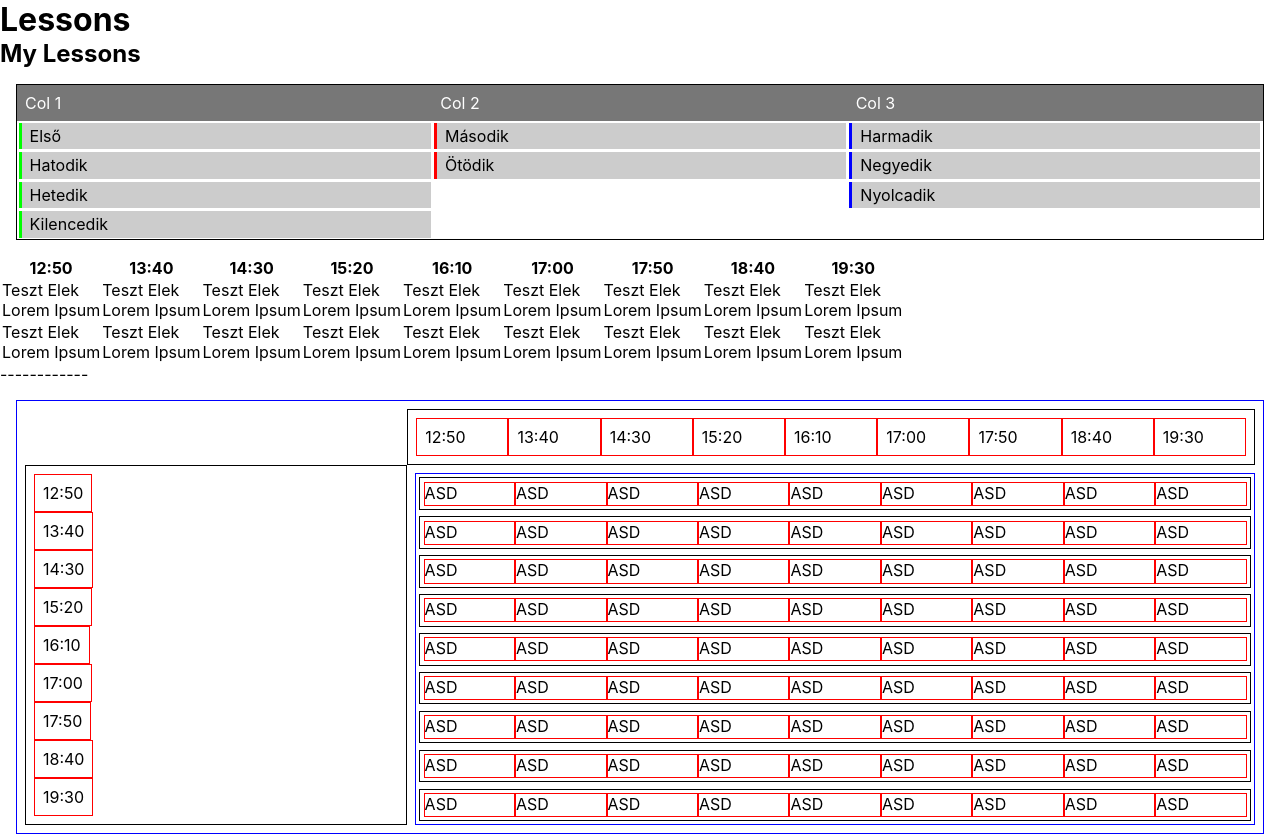
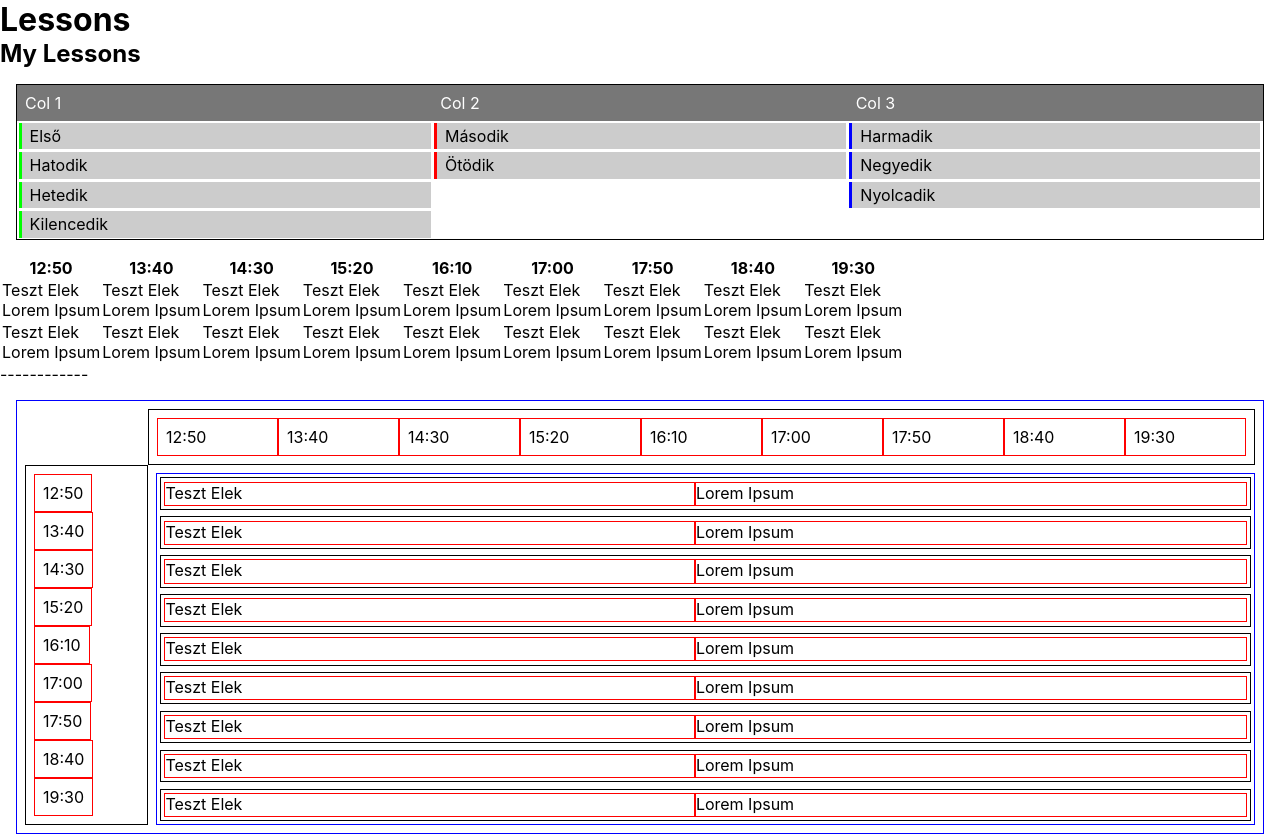
Before and after one commit to kragmar/angular-student-scheduler, an Angular app: page / in a window 1280 px wide. Built offline with nearby package versions, Linux system fonts and the light colour scheme.

Commit message:
1 file modified

```diff
--- a/src/app/weekly-schedule/table/table.component.css
+++ b/src/app/weekly-schedule/table/table.component.css
@@ -1,6 +1,6 @@
 .table {
   display: grid;
-  grid-template-columns: .1fr .9;
+  grid-template-columns: .1fr .9fr;
   grid-template-areas:
     ". header-top"
     "header-side body";
@@ -45,7 +45,7 @@
 }
 
 .table__body__row {
-  display: flex;
+  display: grid;
   border: .1em solid #000;
   padding: .2em;
   margin: .2em;
@@ -55,3 +55,11 @@
   border: .1em solid #f00;
   width: 100%;
 }
+
+.table__body__row__cell--col1 {
+  grid-column: 1;
+}
+
+.table__body__row__cell--col2 {
+  grid-column: 2
+}
--- a/src/app/weekly-schedule/table/table.component.html
+++ b/src/app/weekly-schedule/table/table.component.html
@@ -25,7 +25,19 @@
   </div>
   <div class="table__body">
     <div class="table__body__row" *ngFor="let col of columns">
-      <div class="table__body__row__cell" *ngFor="let col of columns">ASD</div>
+      <ng-container class="table__body__row__cell" *ngFor="let lesson of lessons">
+        <ng-container [ngSwitch]="lesson?.id">
+          <div *ngSwitchCase="1" [className]="'table__body__row__cell table__body__row__cell--col1'">
+            {{ lesson.student }}
+          </div>
+          <div *ngSwitchCase="2" [className]="'table__body__row__cell table__body__row__cell--col2'">
+            {{ lesson.student }}
+          </div>
+          <div *ngSwitchCase="3" [className]="'table__body__row__cell table__body__row__cell--col3'">
+            {{ lesson.student }}
+          </div>
+        </ng-container>
+      </ng-container>
     </div>
   </div>
 </div>
```
